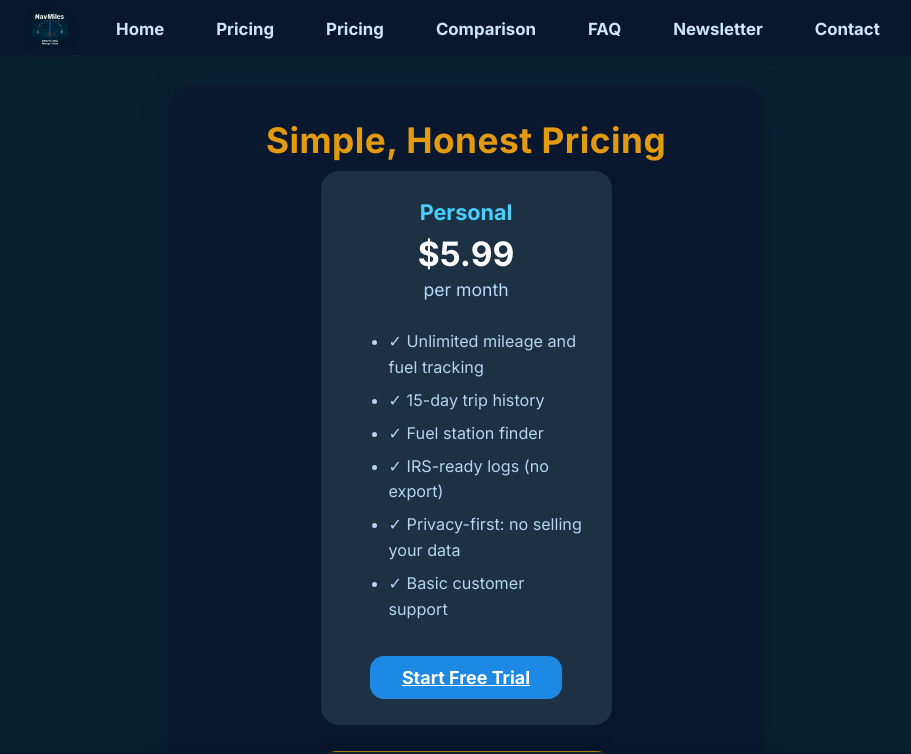
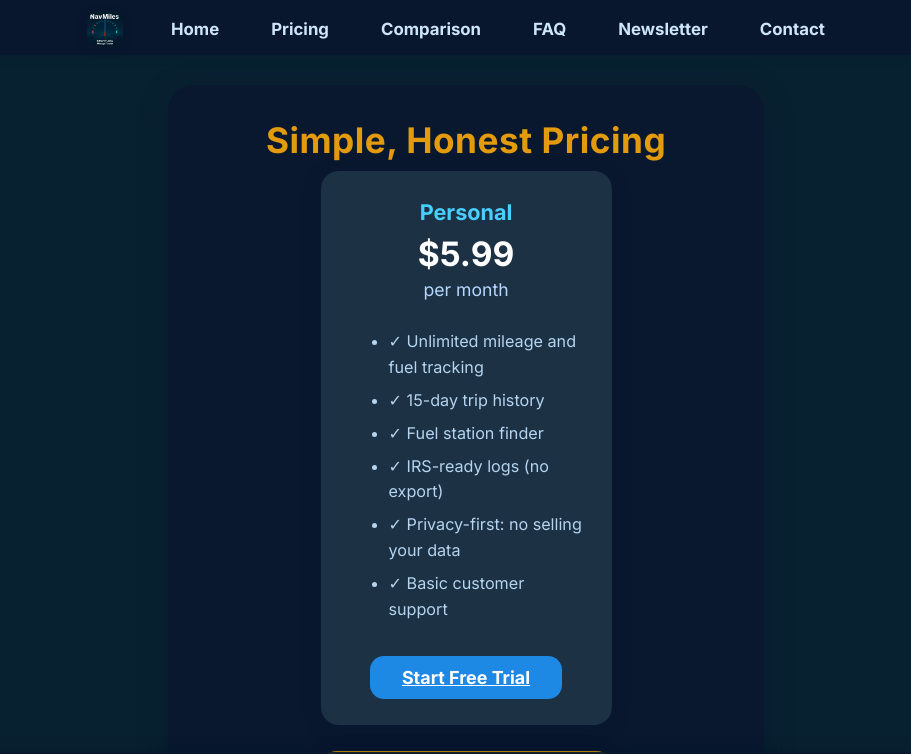
Before and after one commit to dsvm2004/NavMiles, a plain HTML site: page pricing.html in a window 1280 px wide. Shown: the top 754 px of the page, without its empty margins (174-1085 px from the left). Drawn offline with Linux system fonts and the light colour scheme.

Commit message:
Update pricing.html

```diff
--- a/pricing.html
+++ b/pricing.html
@@ -44,8 +44,6 @@
     <div class="nav-content">
       <img src="assets/app_logo.png" class="nav-logo" alt="NavMiles Logo" />
       <a class="nav-btn" href="index.html">Home</a>
-      <a class="nav-btn" href="pricing.html">Pricing</a>
-
       <a class="nav-btn" href="pricing.html">Pricing</a>
       <a class="nav-btn" href="comparison.html">Comparison</a>
       <a class="nav-btn" href="faq.html">FAQ</a>
```
